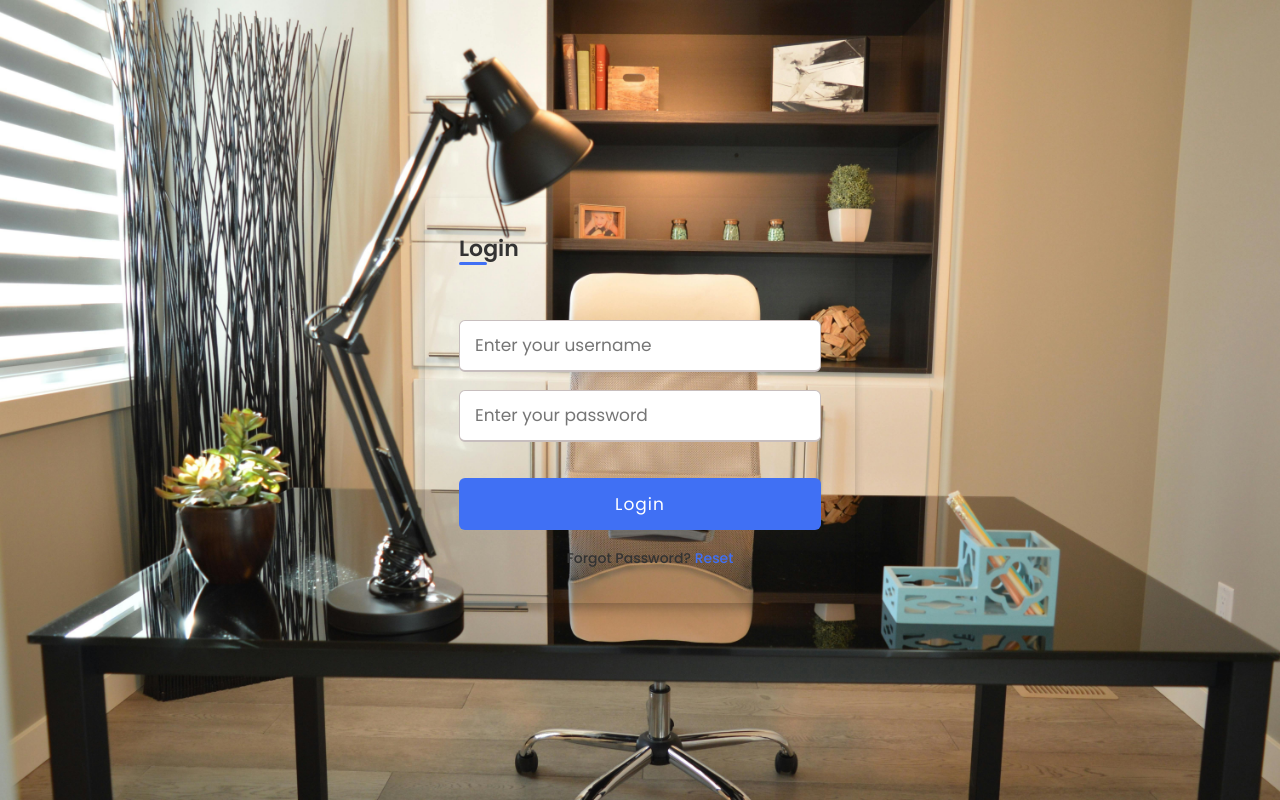
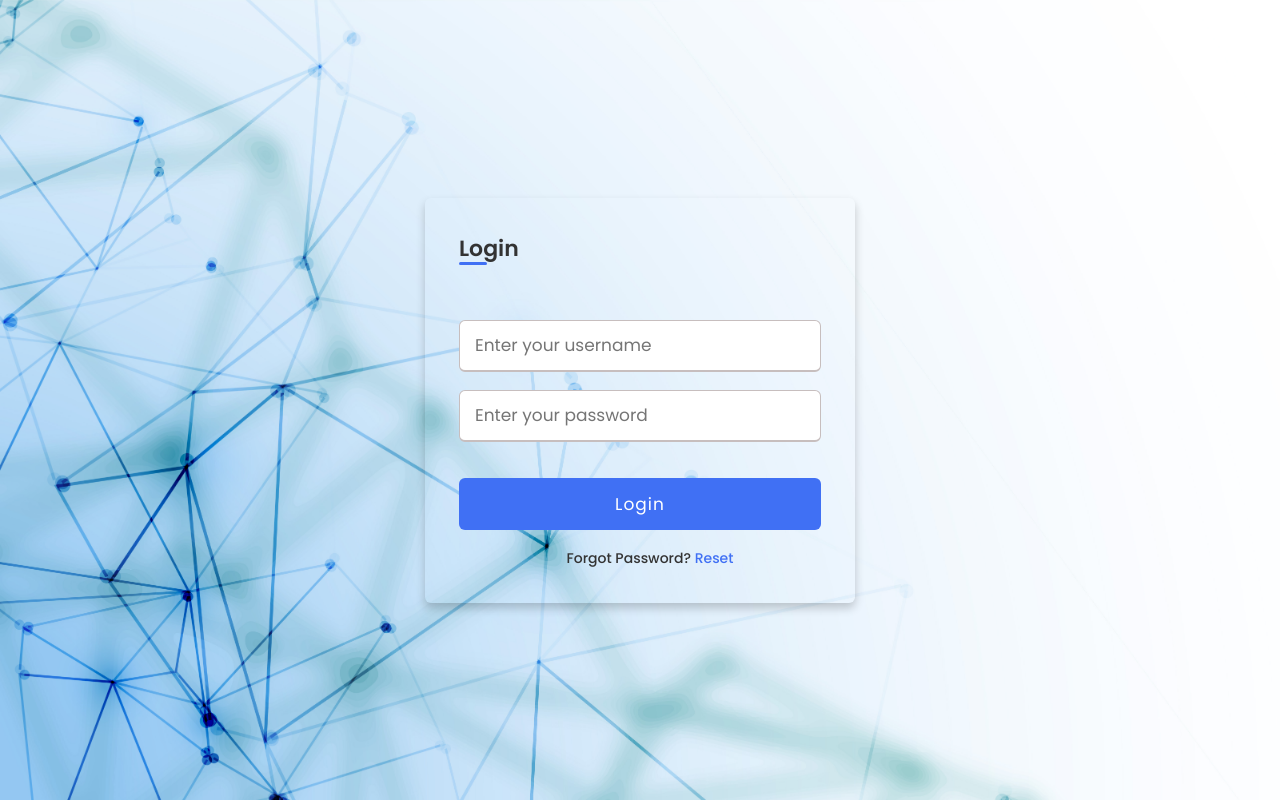
Before and after one commit to Anuj23513/Employee-Management-Django, a Django app: page / in a window 1280 px wide. Run offline with Django 5.2, Linux system fonts and the light colour scheme.

Commit message:
Changes login background

```diff
--- a/Myproject/settings.py
+++ b/Myproject/settings.py
@@ -25,7 +25,7 @@ SECRET_KEY = 'django-insecure-)_0(4#eul7_uecy@bhgv+__t8vi-=qut50%%j4=espe1mrn^-(
 # SECURITY WARNING: don't run with debug turned on in production!
 DEBUG = True
 
-ALLOWED_HOSTS = ["employee-management-django.onrender.com"]
+ALLOWED_HOSTS = []
 
 
 # Application definition
--- a/home/templates/login.html
+++ b/home/templates/login.html
@@ -11,7 +11,7 @@
     <title>Login</title>
 
   </head>
-  <body style="background:url(static/images/ofc.jpg);background-size: cover;">
+  <body style="background:url(static/images/17973908.jpg);background-size: cover;">
     <div class="wrapper">
       <h2>Login</h2><br>
 
```
Also changed, not shown: static/images/17973908.jpg (added), static/images/pexels-pixabay-531880.jpg (added).
